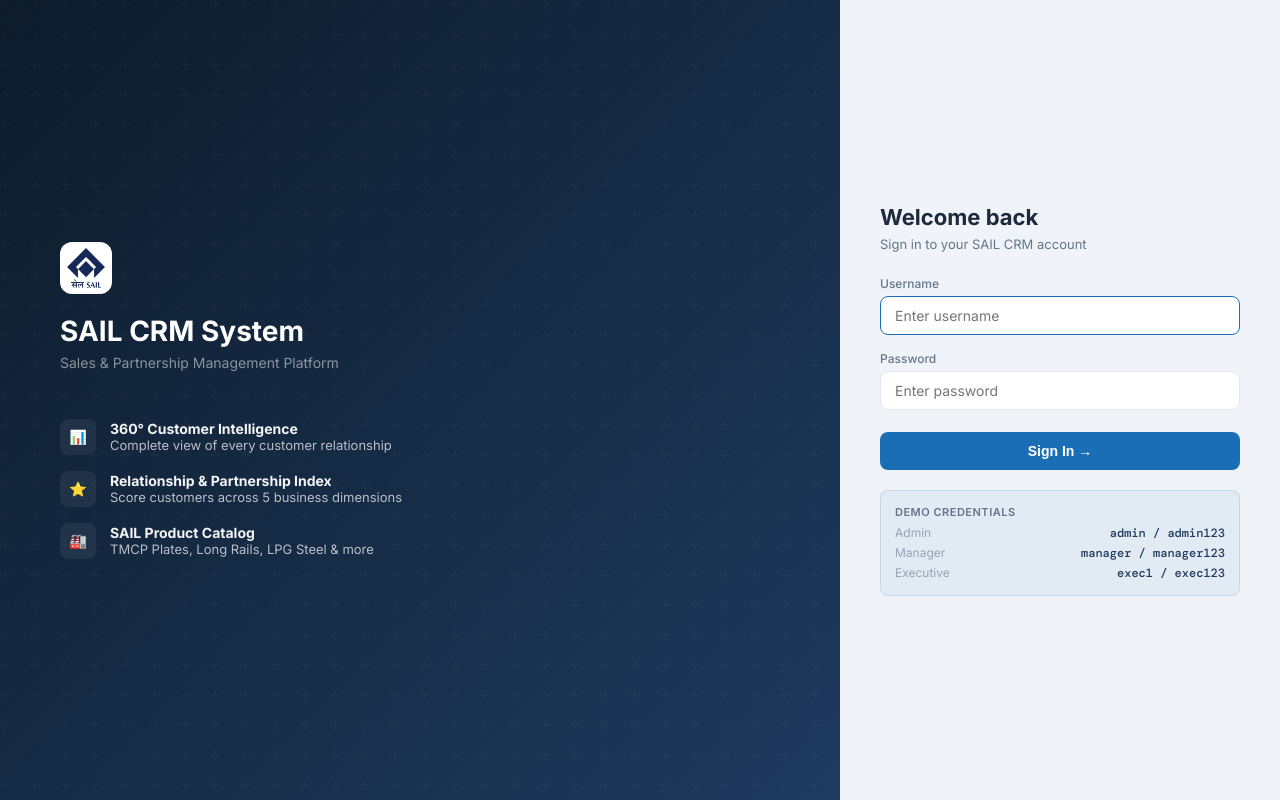
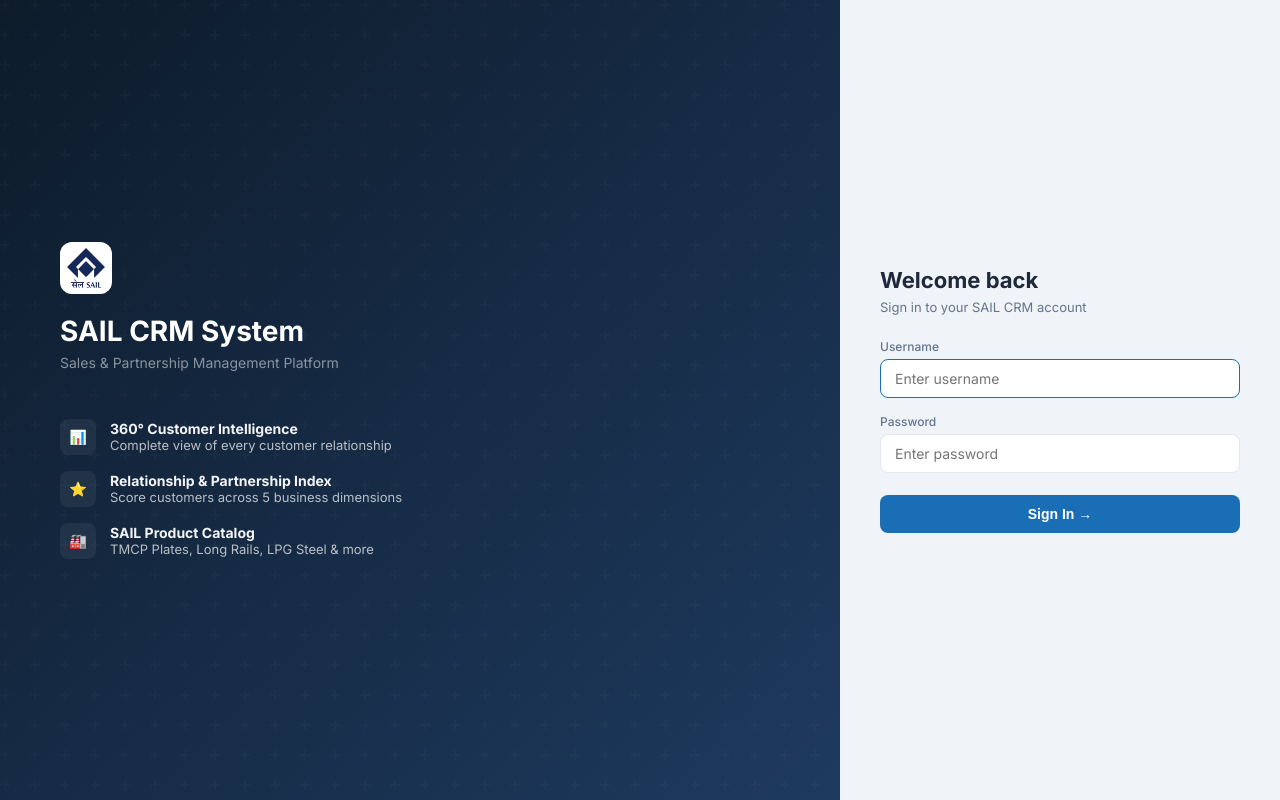
Before and after one commit to pratyush9917/SAIL-CRM, a Flask app: page /login in a window 1280 px wide. Run offline with Flask 3, Linux system fonts and the light colour scheme.

Commit message:
Removed demo credentials UI

```diff
--- a/templates/login.html
+++ b/templates/login.html
@@ -67,12 +67,7 @@ input:focus { outline: none; border-color: #1a6eb5; }
       </div>
       <button type="submit" class="btn-login">Sign In →</button>
     </form>
-    <div class="demo-creds">
-      <p>Demo Credentials</p>
-      <div class="cred-row"><span class="cred-key">Admin</span><span class="cred-val">admin / admin123</span></div>
-      <div class="cred-row"><span class="cred-key">Manager</span><span class="cred-val">manager / manager123</span></div>
-      <div class="cred-row"><span class="cred-key">Executive</span><span class="cred-val">exec1 / exec123</span></div>
-    </div>
+
 
     <script>
     function showAlert(msg) {
```
